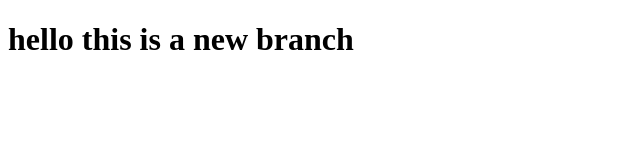
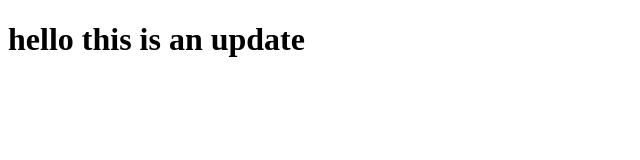
Before and after one commit to emnazaii/myproject, a plain HTML site: page index.html in a window 1280 px wide. Shown: the whole page, without its empty margins (0-640 px from the left). Drawn offline with Linux system fonts and the light colour scheme.

Commit message:
editing the html file

```diff
--- a/index.html
+++ b/index.html
@@ -7,7 +7,7 @@
     <link rel="stylesheet" hred="style.css">
 </head>
 <body>
-    <h1>hello this is a new branch</h1>
+    <h1>hello this is an update</h1>
     <script src="app.js"></script>
 </body>
 </html>
```
